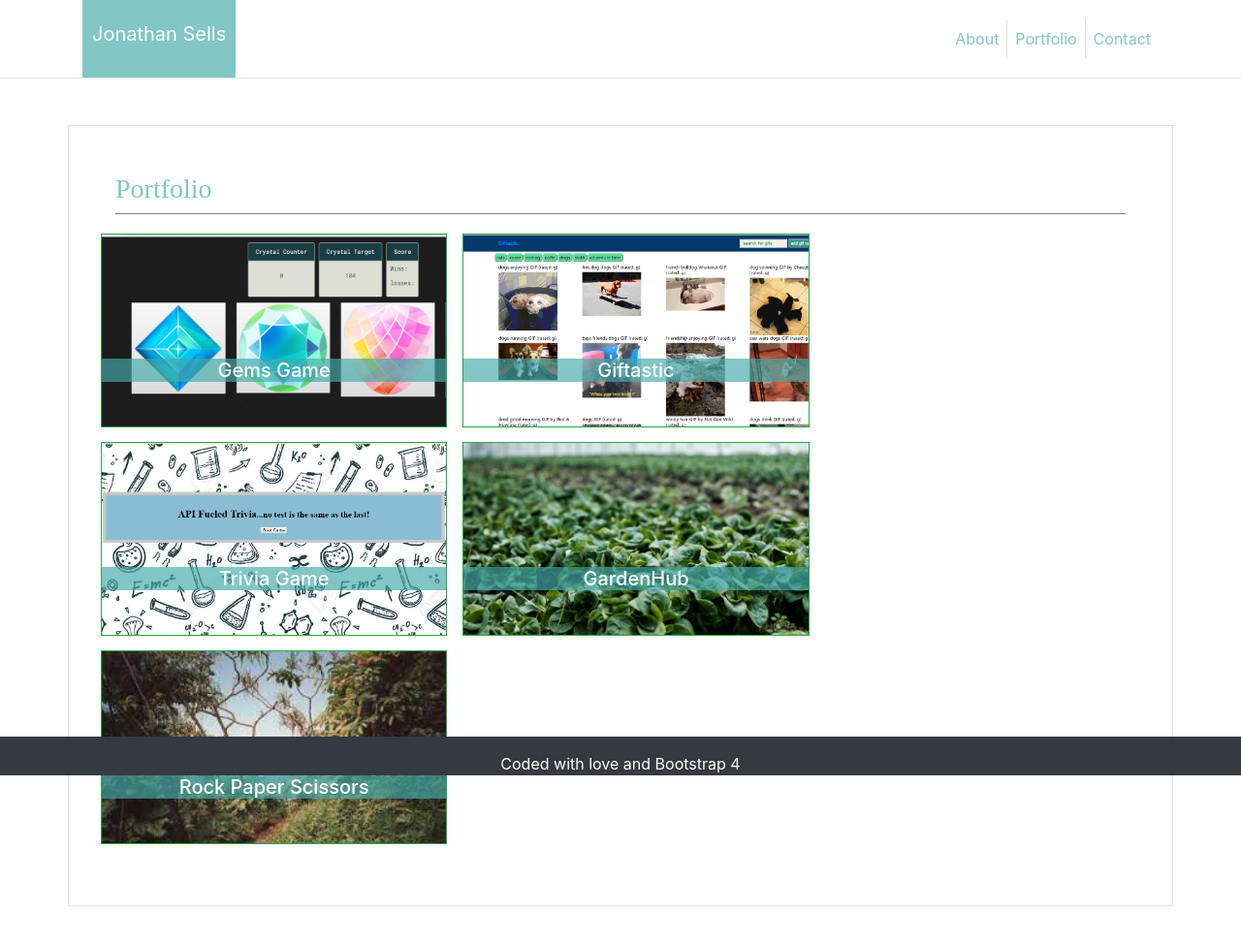
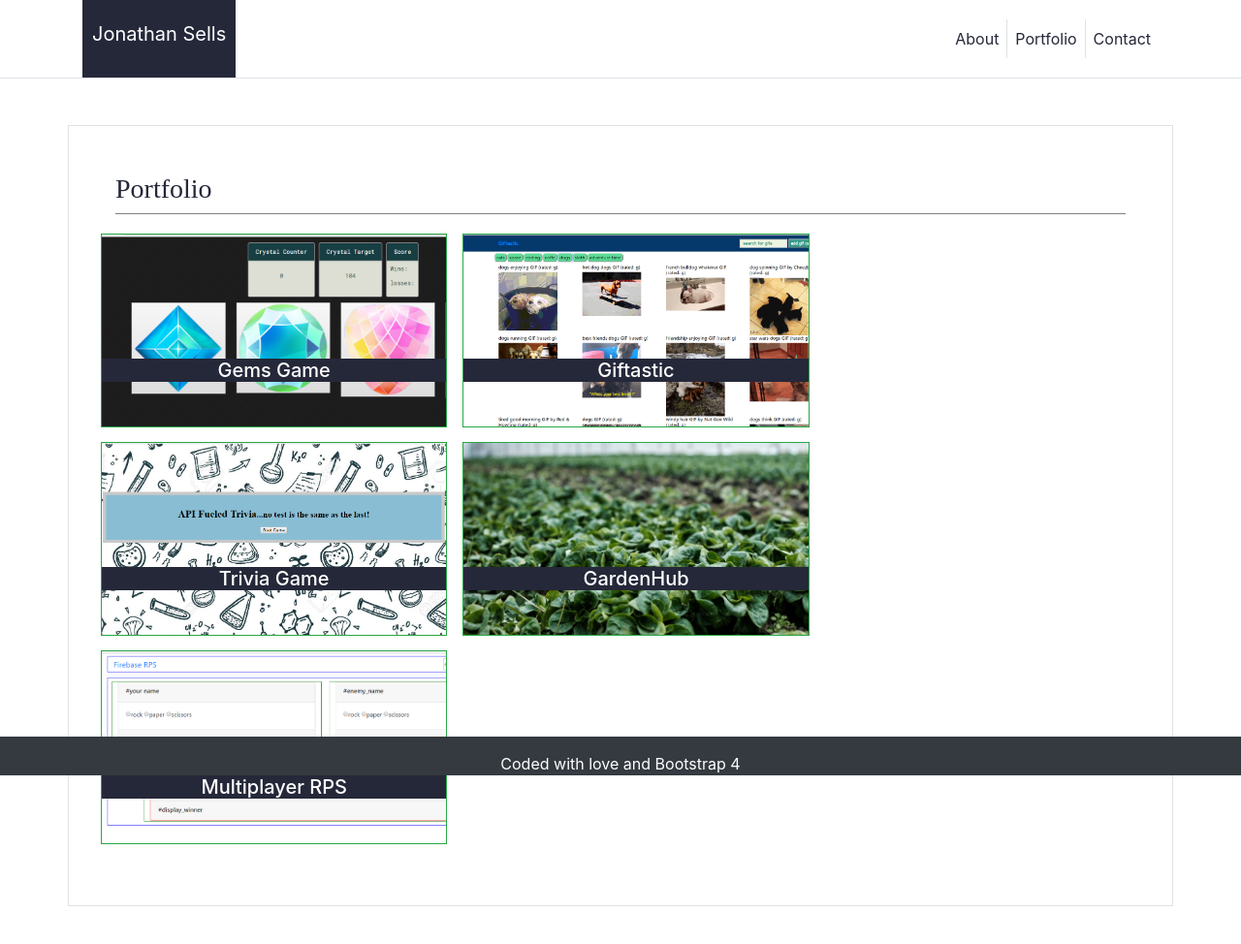
Before and after one commit to Pioneer18/Bootstrap-Portfolio, a plain HTML site: page portfolio.html in a window 1280 px wide. Shown: the whole page at 97% size. Drawn offline with nearby package versions, Linux system fonts and the light colour scheme.

Commit message:
added firebase rps

```diff
--- a/assets/css/style.css
+++ b/assets/css/style.css
@@ -12,14 +12,14 @@ body {
 
 .navbar-brand {
     height:80px;
-    background:#4aaa;
+    background:#252839;
     margin:0;
     padding: 20px 10px 0px 10px;
     color:#fff;
 }
 
 .nav-link{
-    color:#4aaa;
+    color:#252839;
 }
 
 .navbar {
@@ -29,7 +29,7 @@ body {
 /*contact styles*/
 
 .btn{
-    background: #4aaa;
+    background: #252839;
 }
 
 .imgBox{
@@ -60,7 +60,7 @@ body {
 }
 #b5{
     height:100%;
-    background-image:url("../images/logo_555x333.jpg");
+    background-image:url("../images/Screenshot\ \(22\).png");
     background-size: cover;
 }
 
@@ -79,7 +79,7 @@ body {
 }
 
 h3{
-    color:#4aaa;
+    color:#252839;
     border-bottom:#333;
 }
 
@@ -95,7 +95,7 @@ h3{
 h2{
     color:#fff;
     font-size: 20px;
-    background:#4aaa;
+    background:#252839;
 }
 
 h1{
--- a/portfolio.html
+++ b/portfolio.html
@@ -61,7 +61,7 @@
            <!--gallery image box-->
            <div id="b5"  class="col-4 border border-success">
                 <div class="label">
-                    <h2>Rock Paper Scissors</h2>
+                    <a href="https://pioneer18.github.io/Firebase-RPS/"><h2>Multiplayer RPS</h2></a>
                 </div>
            </div>
        </div>
```
Also changed, not shown: assets/images/Screenshot (22).png (added).
